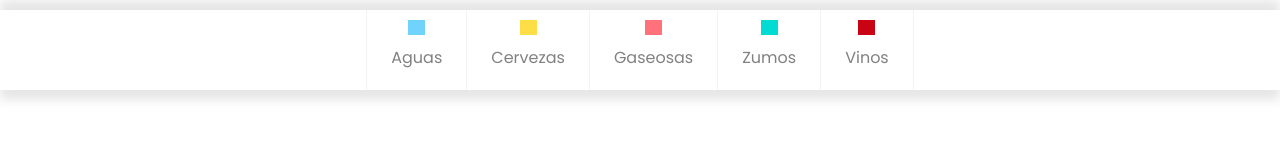
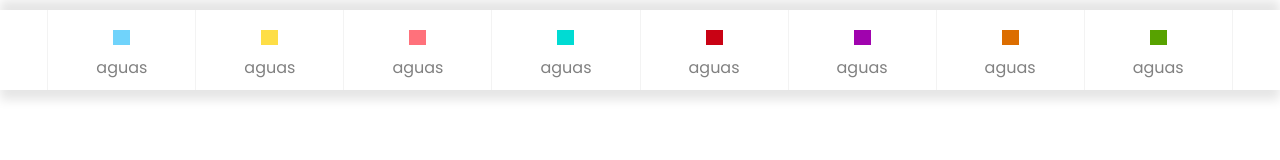
Before and after one commit to Asssket/ResponsiveMenu, a plain HTML site: page index.html in a window 1280 px wide. Drawn offline with Linux system fonts and the light colour scheme.

Commit message:
Made desktop/mobile links

```diff
--- a/index.html
+++ b/index.html
@@ -21,12 +21,12 @@
         <div class="content">
             <ul class="nav-links">
                 <li class="desktop aguas">
-                    <input type="checkbox" id="show-features">
-                    <label for="show-features"></label>
+
+
                     <div class="icon"></div>
-                    Aguas
-                    <input type="checkbox" id="show-features">
-                    <label for="show-features"></label>
+                    <input type="checkbox" id="mobile-links">
+                    <label for="mobile-links">aguas</label>
+                    <a href="#" class="desktop-link">aguas</a>
                     <div class="drop-content">
                         <div class="content">
                             <ul class="links">
@@ -43,7 +43,9 @@
                 </li>
                 <li class="desktop cervezas">
                     <div class="icon"></div>
-                    Cervezas
+                    <input type="checkbox" id="mobile-links">
+                    <label for="mobile-links">aguas</label>
+                    <a href="#" class="desktop-link">aguas</a>
                     <div class="drop-content">
                         <div class="content">
                             <ul class="links">
@@ -60,7 +62,9 @@
                 </li>
                 <li class="desktop gaseosas">
                     <div class="icon"></div>
-                    Gaseosas
+                    <input type="checkbox" id="mobile-links">
+                    <label for="mobile-links">aguas</label>
+                    <a href="#" class="desktop-link">aguas</a>
                     <div class="drop-content">
                         <div class="content">
                             <ul class="links">
@@ -76,7 +80,9 @@
                 </li>
                 <li class="desktop zumos">
                     <div class="icon"></div>
-                    Zumos
+                    <input type="checkbox" id="mobile-links">
+                    <label for="mobile-links">aguas</label>
+                    <a href="#" class="desktop-link">aguas</a>
                     <div class="drop-content">
                         <div class="content">
                             <ul class="links">
@@ -93,7 +99,9 @@
                 </li>
                 <li class="desktop vinos-y-mas">
                     <div class="icon"></div>
-                    Vinos
+                    <input type="checkbox" id="mobile-links">
+                    <label for="mobile-links">aguas</label>
+                    <a href="#" class="desktop-link">aguas</a>
                     <div class="drop-content">
                         <div class="content">
                             <ul class="links">
@@ -108,9 +116,12 @@
                         </div>
                     </div>
                 </li>
-                <!--<li class="espirituoas">
+                <!---->
+                <li class="espirituoas">
                     <div class="icon"></div>
-                Espirituoas
+                    <input type="checkbox" id="mobile-links">
+                    <label for="mobile-links">aguas</label>
+                    <a href="#" class="desktop-link">aguas</a>
                     <div class="drop-content">
                         <div class="content">
                             <ul class="links">
@@ -127,7 +138,9 @@
                 </li>
                 <li class="meriendas">
                     <div class="icon"></div>
-                Meriendas
+                    <input type="checkbox" id="mobile-links">
+                    <label for="mobile-links">aguas</label>
+                    <a href="#" class="desktop-link">aguas</a>
                     <div class="drop-content">
                         <div class="content">
                             <ul class="links">
@@ -144,7 +157,9 @@
                 </li>
                 <li class="promociones">
                     <div class="icon"></div>
-                Promociones
+                    <input type="checkbox" id="mobile-links">
+                    <label for="mobile-links">aguas</label>
+                    <a href="#" class="desktop-link">aguas</a>
                     <div class="drop-content">
                         <div class="content">
                             <ul class="links">
--- a/main.css
+++ b/main.css
@@ -20,6 +20,9 @@ nav{
 
 }
 nav input[type="checkbox"]{
+  display: none;
+}
+.content .nav-links li label{
   display: none;
 }
 .nav-links{
@@ -48,10 +51,11 @@ nav input[type="checkbox"]{
   text-decoration: none;
   font-size: 16px;
   padding: 0px 24px;
-  height: 80px;
+  height: auto;
   transition: all 0.3s ease;
 }
 .icon{
+  margin-top: 20px;
   height: 15px;
   width: 17px;
   transition: all 0.3s ease;
@@ -70,6 +74,9 @@ nav input[type="checkbox"]{
   visibility: visible;
 }
 
+.nav-links li:hover>a{
+  color: #fff;
+}
 .nav-links li a:hover{
   color: #fff;
 }
@@ -119,8 +126,19 @@ nav input[type="checkbox"]{
 }
 
 
-@media screen and (max-width: 1200px){
+@media screen and (max-width: 800px){
 
+.content .nav-links li a.desktop-link{
+    display: none;
+}
+
+.content .nav-links li label{
+    line-height: 40px;
+    font-size: 20px;
+    display: block;
+    padding: 8px 18px;
+    cursor: pointer;
+}
 nav #show-menu:checked ~ .content .nav-links{
     left: 0%;
 }
```
Lines whose indentation alone changed are shown as unchanged.
